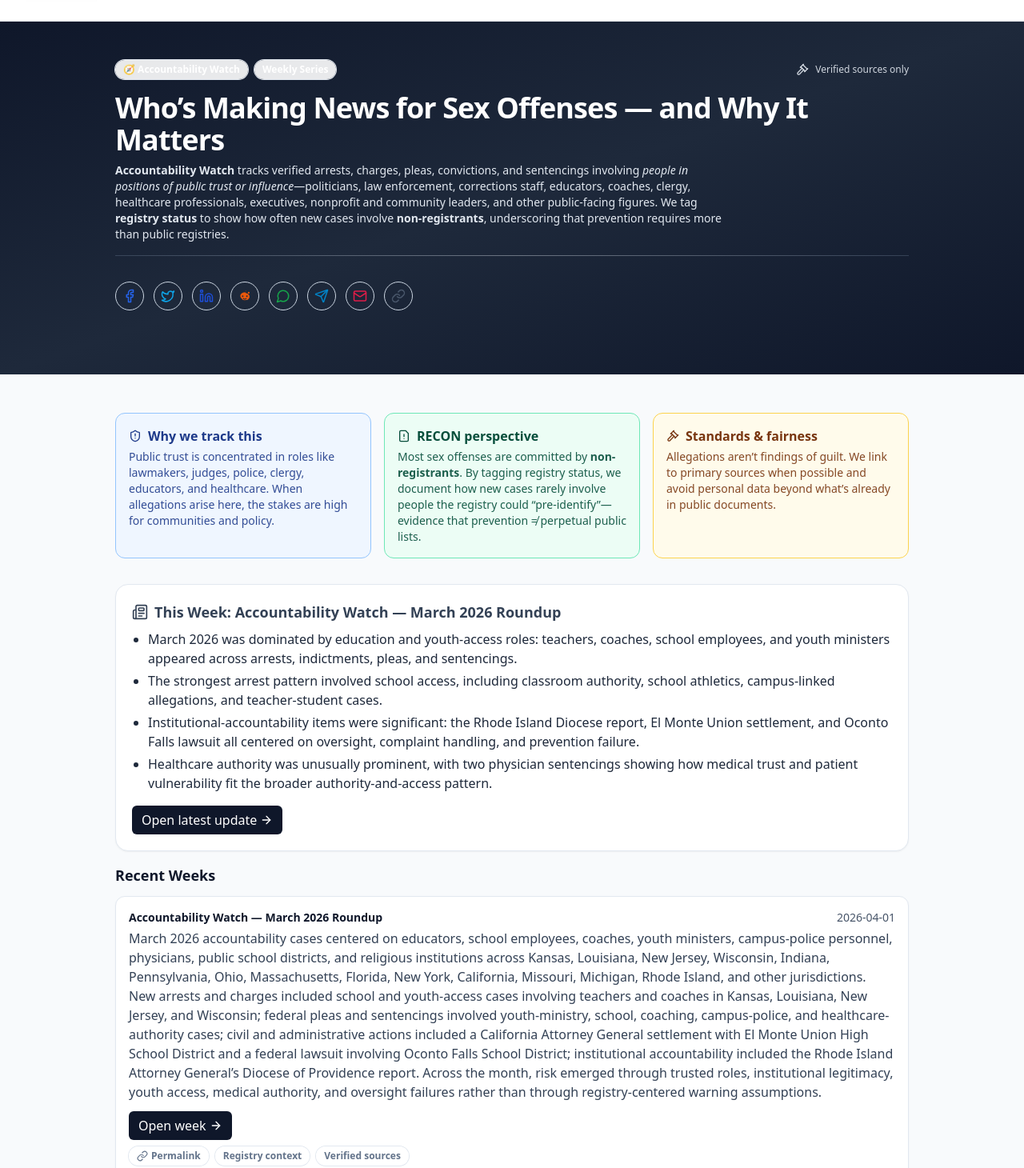
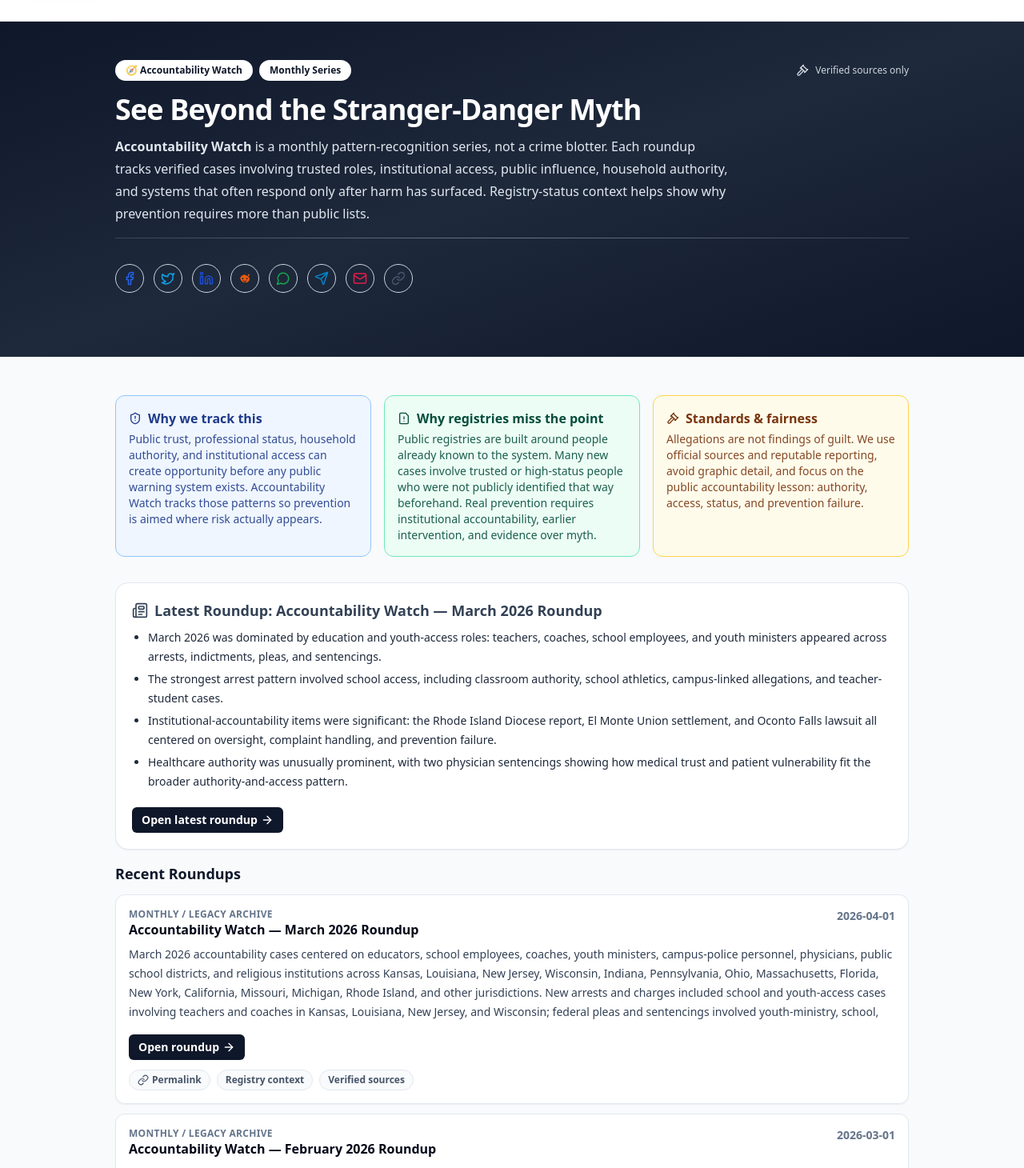
Before and after one commit to projectsolarrecon/Solar, a React (Vite) app: page /resources/accountability-watch in a window 1280 px wide. Shown: the part 70-1530 px from the top of the page at 80% size. Built offline with nearby package versions, Linux system fonts and the light colour scheme.

Commit message:
Update Index.tsx

```diff
--- a/src/pages/resources/accountability-watch/Index.tsx
+++ b/src/pages/resources/accountability-watch/Index.tsx
@@ -2,12 +2,27 @@ import React from "react";
 import { Link } from "react-router-dom";
 import { accountabilityWatch } from "../../../data/accountabilityWatch";
 import { Helmet } from "react-helmet";
-import { ShieldAlert, Gavel, FileWarning, ArrowRight, Link as LinkIcon, Newspaper } from "lucide-react";
+import {
+  ShieldAlert,
+  Gavel,
+  FileWarning,
+  ArrowRight,
+  Link as LinkIcon,
+  Newspaper,
+} from "lucide-react";
 import ShareBar from "../../../components/solar/ShareBar";
 
 function Chip({ children }: { children: React.ReactNode }) {
   return (
-    <span className="inline-flex items-center gap-1 rounded-full bg-white/90 px-2.5 py-1 text-xs font-semibold ring-1 ring-slate-200">
+    <span className="inline-flex items-center gap-1 rounded-full border border-white/80 bg-white px-3 py-1 text-xs font-bold text-slate-900 shadow-sm">
+      {children}
+    </span>
+  );
+}
+
+function ArchiveChip({ children }: { children: React.ReactNode }) {
+  return (
+    <span className="inline-flex items-center gap-1 rounded-full border border-slate-200 bg-slate-50 px-2.5 py-1 text-xs font-semibold text-slate-600">
       {children}
     </span>
   );
@@ -31,10 +46,12 @@ function Callout({
     emerald: "border-emerald-300 bg-emerald-50 text-emerald-900",
     slate: "border-slate-300 bg-slate-50 text-slate-900",
   } as const;
+
   return (
     <div className={`mt-4 rounded-xl border p-4 ${tones[tone]}`}>
       <div className="mb-1 flex items-center gap-2 font-semibold">
-        {icon} <span>{title}</span>
+        {icon}
+        <span>{title}</span>
       </div>
       <div className="text-sm opacity-90">{children}</div>
     </div>
@@ -42,28 +59,24 @@ function Callout({
 }
 
 export default function AccountabilityWatchIndex() {
-  const pageTitle = "Accountability Watch (Weekly) | SOLAR";
+  const pageTitle = "Accountability Watch | SOLAR";
 
-  // ---- Auto teaser: dynamically import the most recent weekly file and read its exported highlights ----
-  // We assume accountabilityWatch is sorted DESC (newest first). If not, sort by date here.
   const latest = accountabilityWatch?.[0];
   const [teaser, setTeaser] = React.useState<string[] | null>(null);
 
   React.useEffect(() => {
     if (!latest?.slug) return;
-    // Import all weekly modules in this folder (YYYY-MM-DD.tsx)
+
     const modules = import.meta.glob("./*.tsx");
     const path = `./${latest.slug}.tsx`;
 
     if (modules[path]) {
-      modules[path]().then((m: any) => {
-        // Prefer an explicit export, fallback to atAGlance if present
-        const items: string[] =
-          m?.teaserHighlights ??
-          m?.atAGlance ??
-          [];
-        setTeaser(items.slice(0, 4)); // show up to 4 bullets
-      }).catch(() => setTeaser(null));
+      modules[path]()
+        .then((m: any) => {
+          const items: string[] = m?.teaserHighlights ?? m?.atAGlance ?? [];
+          setTeaser(items.slice(0, 4));
+        })
+        .catch(() => setTeaser(null));
     }
   }, [latest?.slug]);
 
@@ -73,7 +86,7 @@ export default function AccountabilityWatchIndex() {
         <title>{pageTitle}</title>
         <meta
           name="description"
-          content="Weekly roundup of verified arrests, charges, pleas, convictions, and sentencings involving public figures—sourced from official filings and reputable reporting, with registry-status context."
+          content="Monthly Accountability Watch roundups documenting cases involving trusted roles, institutional access, public influence, household authority, and registry-status context."
         />
       </Helmet>
 
@@ -81,34 +94,37 @@ export default function AccountabilityWatchIndex() {
       <header className="relative isolate overflow-hidden bg-gradient-to-br from-slate-900 via-slate-800 to-slate-900 py-12 text-white">
         <div className="mx-auto max-w-5xl px-4">
           <div className="flex flex-wrap items-center justify-between gap-3">
-            <div className="flex items-center gap-2">
+            <div className="flex flex-wrap items-center gap-2">
               <Chip>🧭 Accountability Watch</Chip>
-              <Chip>Weekly Series</Chip>
+              <Chip>Monthly Series</Chip>
             </div>
-            <div className="hidden sm:flex items-center gap-2 text-xs text-slate-200/90">
+            <div className="hidden items-center gap-2 text-xs text-slate-200/90 sm:flex">
               <Gavel size={16} /> Verified sources only
             </div>
           </div>
 
           <h1 className="mt-4 text-3xl font-bold tracking-tight sm:text-4xl">
-            Who’s Making News for Sex Offenses — and Why It Matters
+            See Beyond the Stranger-Danger Myth
           </h1>
-          <p className="mt-2 max-w-3xl text-sm text-slate-200">
-            <strong>Accountability Watch</strong> tracks verified arrests, charges, pleas, convictions, and sentencings involving
-            <em> people in positions of public trust or influence</em>—politicians, law enforcement, corrections staff, educators,
-            coaches, clergy, healthcare professionals, executives, nonprofit and community leaders, and other public-facing figures.
-            We tag <strong>registry status</strong> to show how often new cases involve <strong>non-registrants</strong>, underscoring that prevention
-            requires more than public registries.
+
+          <p className="mt-3 max-w-3xl text-base leading-7 text-slate-200">
+            <strong>Accountability Watch</strong> is a monthly
+            pattern-recognition series, not a crime blotter. Each roundup tracks
+            verified cases involving trusted roles, institutional access, public
+            influence, household authority, and systems that often respond only
+            after harm has surfaced. Registry-status context helps show why
+            prevention requires more than public lists.
           </p>
 
           <div className="mt-4 h-px w-full bg-gradient-to-r from-slate-500/40 via-slate-200/40 to-slate-500/40" />
+
           <div className="mt-4">
             <ShareBar />
           </div>
         </div>
       </header>
 
-      {/* Why this exists (permanent intro) */}
+      {/* Why this exists */}
       <section className="mx-auto max-w-5xl px-4 py-8">
         <div className="grid gap-4 md:grid-cols-3">
           <Callout
@@ -116,17 +132,22 @@ export default function AccountabilityWatchIndex() {
             title="Why we track this"
             icon={<ShieldAlert className="h-4 w-4" />}
           >
-            Public trust is concentrated in roles like lawmakers, judges, police, clergy, educators, and healthcare.
-            When allegations arise here, the stakes are high for communities and policy.
+            Public trust, professional status, household authority, and
+            institutional access can create opportunity before any public
+            warning system exists. Accountability Watch tracks those patterns so
+            prevention is aimed where risk actually appears.
           </Callout>
 
           <Callout
             tone="emerald"
-            title="RECON perspective"
+            title="Why registries miss the point"
             icon={<FileWarning className="h-4 w-4" />}
           >
-            Most sex offenses are committed by <strong>non-registrants</strong>. By tagging registry status, we document how new cases
-            rarely involve people the registry could “pre-identify”—evidence that prevention ≠ perpetual public lists.
+            Public registries are built around people already known to the
+            system. Many new cases involve trusted or high-status people who
+            were not publicly identified that way beforehand. Real prevention
+            requires institutional accountability, earlier intervention, and
+            evidence over myth.
           </Callout>
 
           <Callout
@@ -134,54 +155,86 @@ export default function AccountabilityWatchIndex() {
             title="Standards & fairness"
             icon={<Gavel className="h-4 w-4" />}
           >
-            Allegations aren’t findings of guilt. We link to primary sources when possible and avoid personal data beyond
-            what’s already in public documents.
+            Allegations are not findings of guilt. We use official sources and
+            reputable reporting, avoid graphic detail, and focus on the public
+            accountability lesson: authority, access, status, and prevention
+            failure.
           </Callout>
         </div>
       </section>
 
-      {/* This Week (auto teaser) */}
+      {/* Latest Roundup */}
       {latest && teaser && teaser.length > 0 && (
         <section className="mx-auto max-w-5xl px-4 pb-4">
           <div className="rounded-2xl border border-slate-200 bg-white p-5 shadow-sm">
             <div className="mb-2 flex items-center gap-2 text-slate-700">
               <Newspaper className="h-5 w-5" />
-              <h2 className="text-lg font-semibold">This Week: {latest.title}</h2>
+              <h2 className="text-lg font-semibold">
+                Latest Roundup: {latest.title}
+              </h2>
             </div>
-            <ul className="m-0 list-disc pl-5 text-slate-800">
-              {teaser.map((t, i) => <li key={i} className="mb-1">{t}</li>)}
+
+            <ul className="m-0 list-disc pl-5 text-sm leading-6 text-slate-800">
+              {teaser.map((t, i) => (
+                <li key={i} className="mb-1">
+                  {t}
+                </li>
+              ))}
             </ul>
+
             <Link
               to={latest.path}
-              className="mt-3 inline-flex items-center gap-1 rounded-md bg-slate-900 px-3 py-1.5 text-white hover:bg-slate-800"
+              className="mt-4 inline-flex items-center gap-1 rounded-md bg-slate-900 px-3 py-1.5 text-sm font-semibold text-white hover:bg-slate-800"
             >
-              Open latest update <ArrowRight size={16} />
+              Open latest roundup <ArrowRight size={16} />
             </Link>
           </div>
         </section>
       )}
 
-      {/* Recent Weeks */}
+      {/* Recent Roundups */}
       <section className="mx-auto max-w-5xl px-4 pb-12">
-        <h2 className="mb-3 text-lg font-semibold text-slate-900">Recent Weeks</h2>
+        <h2 className="mb-3 text-lg font-semibold text-slate-900">
+          Recent Roundups
+        </h2>
+
         <ul className="grid gap-3">
           {accountabilityWatch.map((w) => (
-            <li key={w.slug} className="rounded-xl border border-slate-200 bg-white p-4 shadow-sm hover:shadow-md transition">
-              <div className="flex items-center gap-2 text-sm text-slate-600">
-                <span className="font-semibold text-slate-900">{w.title}</span>
-                <span className="ml-auto">{w.date}</span>
+            <li
+              key={w.slug}
+              className="rounded-xl border border-slate-200 bg-white p-4 shadow-sm transition hover:shadow-md"
+            >
+              <div className="flex flex-col gap-1 sm:flex-row sm:items-start sm:justify-between">
+                <div>
+                  <p className="text-xs font-bold uppercase tracking-wide text-slate-500">
+                    Monthly / Legacy Archive
+                  </p>
+                  <h3 className="text-base font-bold leading-snug text-slate-950">
+                    {w.title}
+                  </h3>
+                </div>
+                <span className="text-sm font-semibold text-slate-500">
+                  {w.date}
+                </span>
               </div>
-              <p className="mt-1 text-slate-700">{w.summary}</p>
+
+              <p className="mt-2 max-h-24 overflow-hidden text-sm leading-6 text-slate-700">
+                {w.summary}
+              </p>
+
               <Link
                 to={w.path}
-                className="mt-3 inline-flex items-center gap-1 rounded-md bg-slate-900 px-3 py-1.5 text-white hover:bg-slate-800"
+                className="mt-4 inline-flex items-center gap-1 rounded-md bg-slate-900 px-3 py-1.5 text-sm font-semibold text-white hover:bg-slate-800"
               >
-                Open week <ArrowRight size={16} />
+                Open roundup <ArrowRight size={16} />
               </Link>
-              <div className="mt-2 flex flex-wrap gap-2 text-xs text-slate-500">
-                <Chip><LinkIcon size={14} /> Permalink</Chip>
-                <Chip>Registry context</Chip>
-                <Chip>Verified sources</Chip>
+
+              <div className="mt-3 flex flex-wrap gap-2 text-xs text-slate-500">
+                <ArchiveChip>
+                  <LinkIcon size={14} /> Permalink
+                </ArchiveChip>
+                <ArchiveChip>Registry context</ArchiveChip>
+                <ArchiveChip>Verified sources</ArchiveChip>
               </div>
             </li>
           ))}
@@ -190,8 +243,9 @@ export default function AccountabilityWatchIndex() {
         <div className="mt-6 rounded-xl border border-amber-300 bg-amber-50 p-4 text-sm text-amber-900">
           <p className="font-semibold">Reminder</p>
           <p className="mt-1">
-            This index lists weekly summaries. Click through for case-level sources, stage (arrest/charge/plea/conviction/sentencing),
-            and a registry-status note for each entry.
+            This index lists monthly roundups and legacy weekly entries. Click
+            through for case-level sources, procedural stage, why-included
+            notes, and registry-status context for each entry.
           </p>
         </div>
       </section>
```
